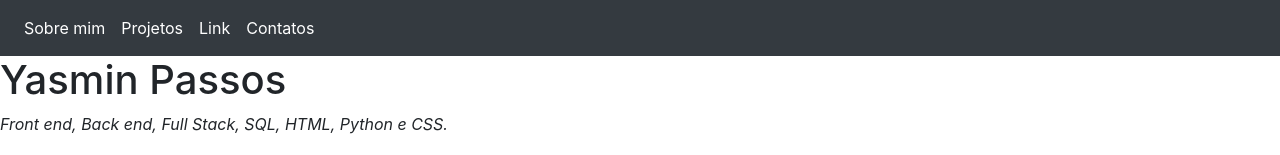
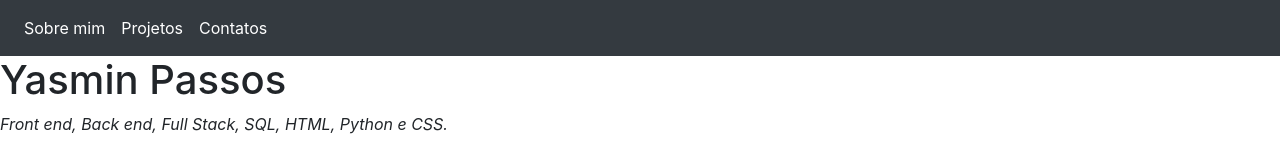
Before and after one commit to yasminpassos/YasminGPassos, a plain HTML site: page index.html in a window 1280 px wide. Shown: the top 155 px of the page. Drawn offline with nearby package versions, Linux system fonts and the light colour scheme.

Commit message:
Update index.html

```diff
--- a/index.html
+++ b/index.html
@@ -23,9 +23,6 @@
     <li class="nav-item active">
       <a class="nav-link" href="Projeto.html">Projetos</a>
     </li>
-    <li class="nav-item">
-      <a class="nav-link active" href="#">Link</a>
-    </li>
     <li class="nav-item active">
       <a class="nav-link disabled" href="Contato.html">Contatos</a>
     </li>
```
